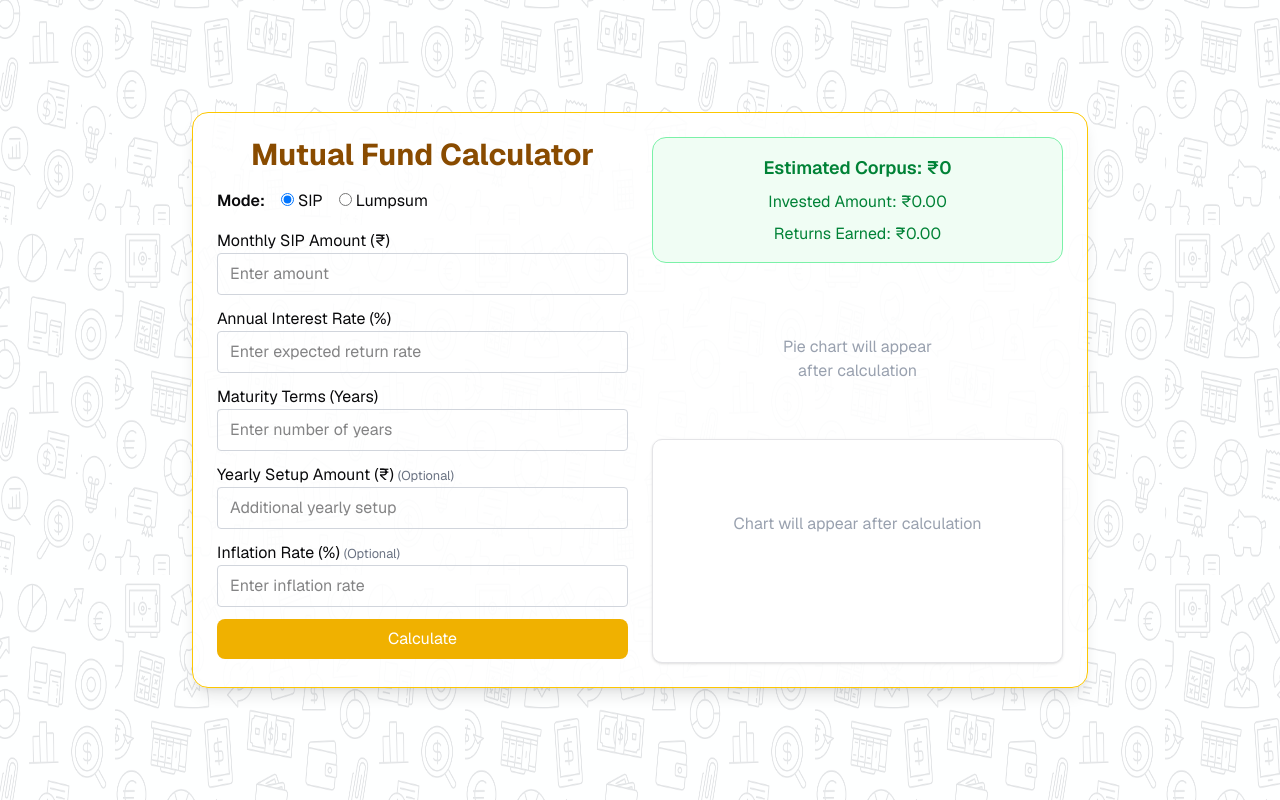
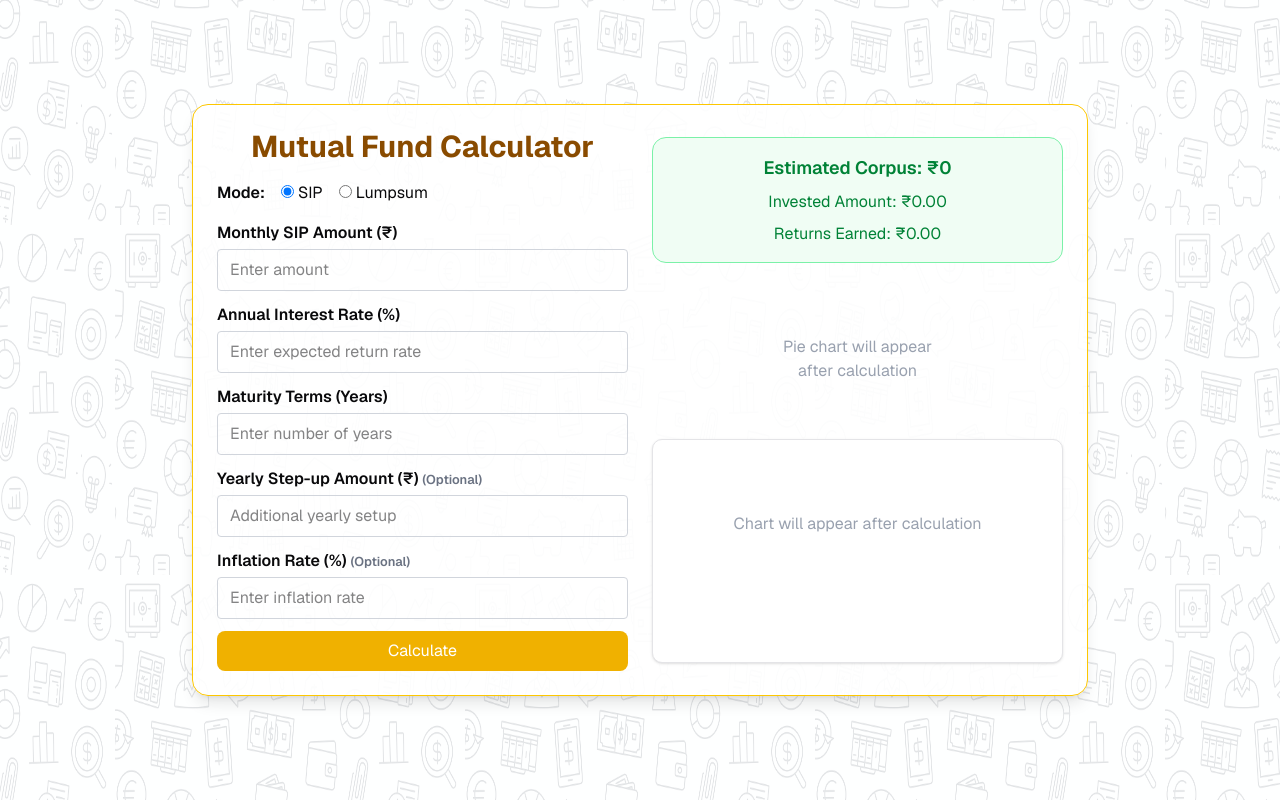
Before and after one commit to GiriBabu-2004/online-bank, a Next.js app in the folder client/: page /user-dashboard/mf-calculator in a window 1280 px wide. Built offline with nearby package versions, Linux system fonts and the light colour scheme; a web font is replaced by a local one.

Commit message:
style: Improve label styling for input fields in Mutual Fund Calculator

```diff
--- a/client/app/user-dashboard/mf-calculator/page.jsx
+++ b/client/app/user-dashboard/mf-calculator/page.jsx
@@ -138,7 +138,7 @@ export default function MutualFundCalculator() {
 
           <div className="space-y-3">
             <div>
-              <label>{mode === "sip" ? "Monthly SIP Amount (₹)" : "Lumpsum Amount (₹)"}</label>
+              <label className="font-semibold mb-1 block">{mode === "sip" ? "Monthly SIP Amount (₹)" : "Lumpsum Amount (₹)"}</label>
               <input
                 type="number"
                 value={amount}
@@ -149,7 +149,7 @@ export default function MutualFundCalculator() {
             </div>
 
             <div>
-              <label>Annual Interest Rate (%)</label>
+              <label className="font-semibold mb-1 block">Annual Interest Rate (%)</label>
               <input
                 type="number"
                 step="0.01"
@@ -161,7 +161,7 @@ export default function MutualFundCalculator() {
             </div>
 
             <div>
-              <label>Maturity Terms  (Years)</label>
+              <label className="font-semibold mb-1 block">Maturity Terms  (Years)</label>
               <input
                 type="number"
                 value={years}
@@ -172,8 +172,8 @@ export default function MutualFundCalculator() {
             </div>
 
             <div>
-              <label>
-                Yearly Setup Amount (₹) <small className="text-gray-500">(Optional)</small>
+              <label className="font-semibold mb-1 block">
+                Yearly Step-up Amount (₹) <small className="text-gray-500">(Optional)</small>
               </label>
               <input
                 type="number"
@@ -185,7 +185,7 @@ export default function MutualFundCalculator() {
             </div>
 
             <div>
-              <label>
+              <label className="font-semibold mb-1 block">
                 Inflation Rate (%) <small className="text-gray-500">(Optional)</small>
               </label>
               <input
```
